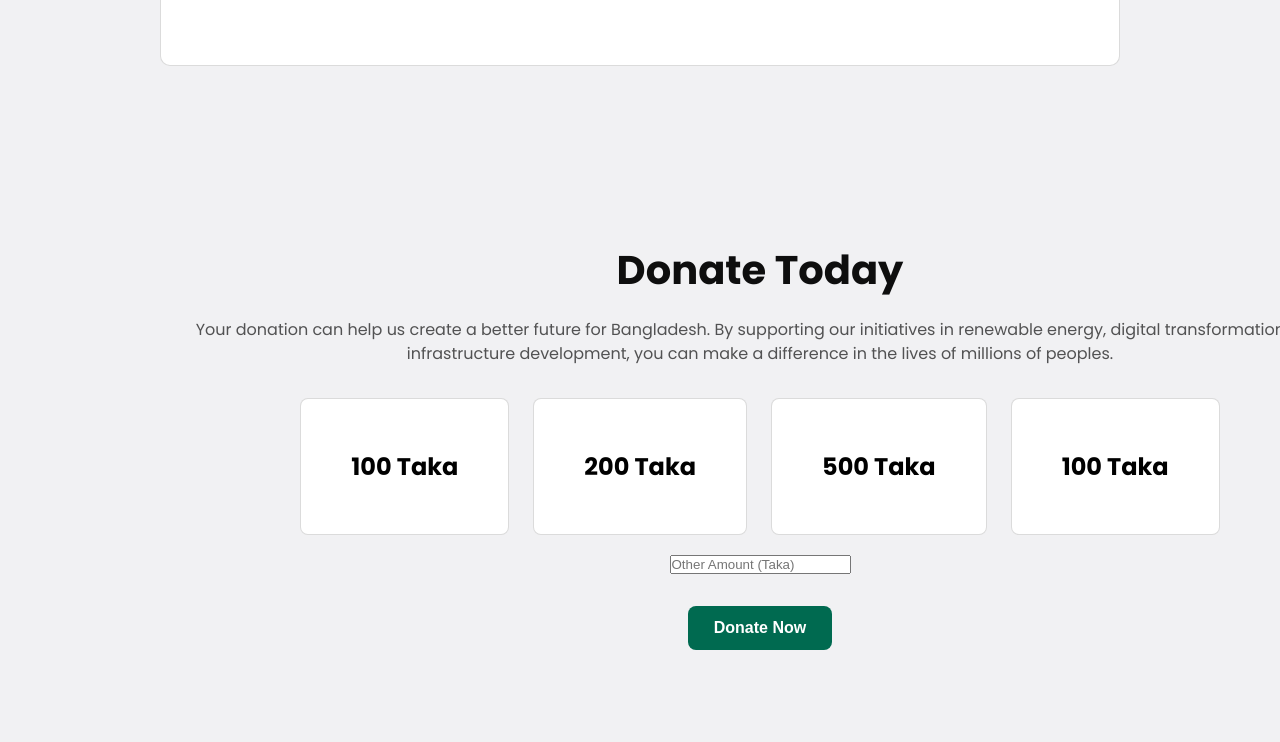
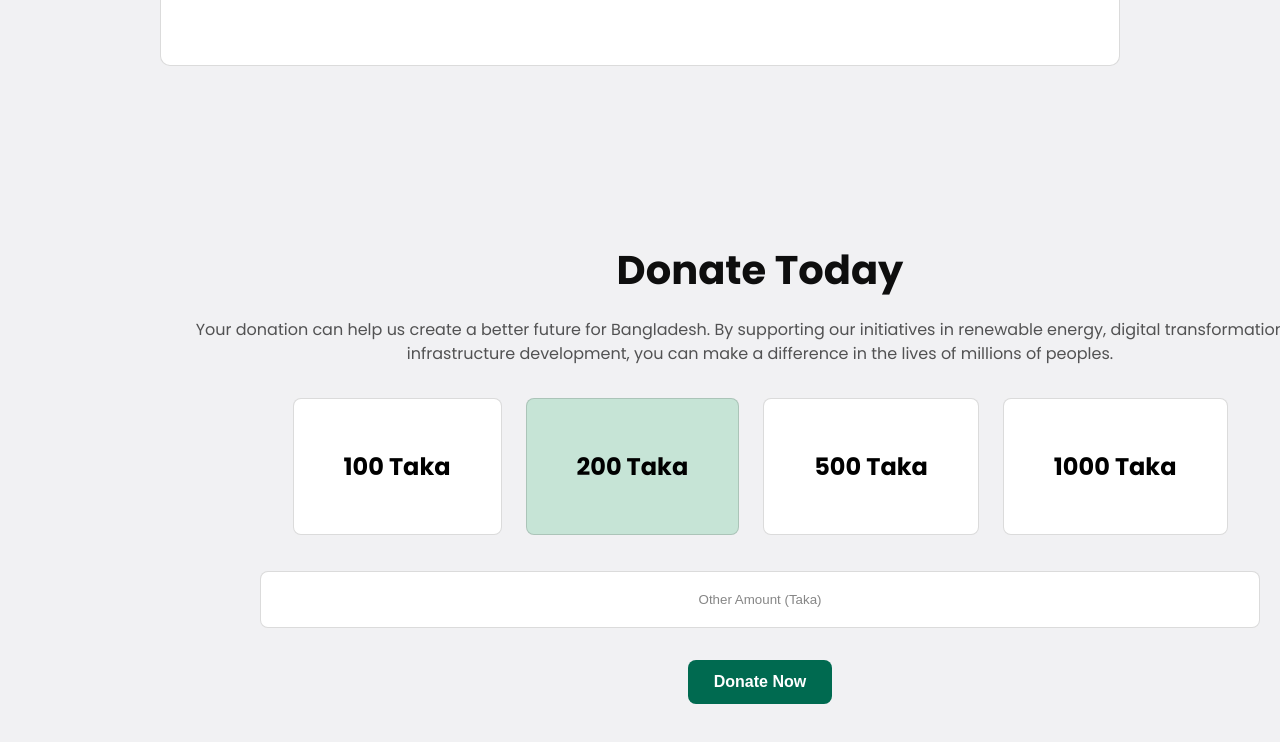
Before and after one commit to mahmud-03/assignment-1, a plain HTML site: page index.html in a window 1280 px wide. Shown: the part 3109-3851 px from the top of the page. Drawn offline with Linux system fonts and the light colour scheme.

Commit message:
button added

```diff
--- a/index.html
+++ b/index.html
@@ -176,17 +176,17 @@
           <div class="amount">
             <h1>100 Taka</h1>
           </div>
-          <div class="amount">
+          <div class="amount active">
             <h1>200 Taka</h1>
           </div>
           <div class="amount">
             <h1>500 Taka</h1>
           </div>
           <div class="amount">
-            <h1>100 Taka</h1>
+            <h1>1000 Taka</h1>
           </div>
         </div>
-        <div class="input">
+        <div class="input_text">
           <input type="text" placeholder="Other Amount (Taka)" />
           <div class="donate_submit">
             <button class="donate_btn">Donate Now</button>
--- a/styles.css
+++ b/styles.css
@@ -363,6 +363,7 @@ body {
   padding: 50px;
   border-radius: 8px;
   font-size: 16px;
+  transition: 0.3s ease-in-out;
   font-weight: 600;
   border: none;
   box-sizing: border-box;
@@ -370,7 +371,7 @@ body {
   background: rgb(255, 255, 255);
   cursor: pointer;
 }
-.input {
+.input_text {
   display: flex;
   flex-direction: column;
   justify-content: center;
@@ -391,3 +392,21 @@ body {
   padding: 13px 26px 13px 26px;
   border: none;
 }
+.donate .input_text input {
+  padding: 20px 40px;
+  width: 1000px;
+  border-radius: 8px;
+  border: 1px solid rgba(14, 14, 14, 0.15);
+  margin-top: 16px;
+  text-align: center;
+}
+.donate .input_text input::placeholder {
+  color: rgba(14, 14, 14, 0.5);
+  text-align: center;
+}
+.active {
+  background-color: rgb(198, 228, 214);
+}
+.amount:hover {
+  background-color: rgb(198, 228, 214);
+}
```
